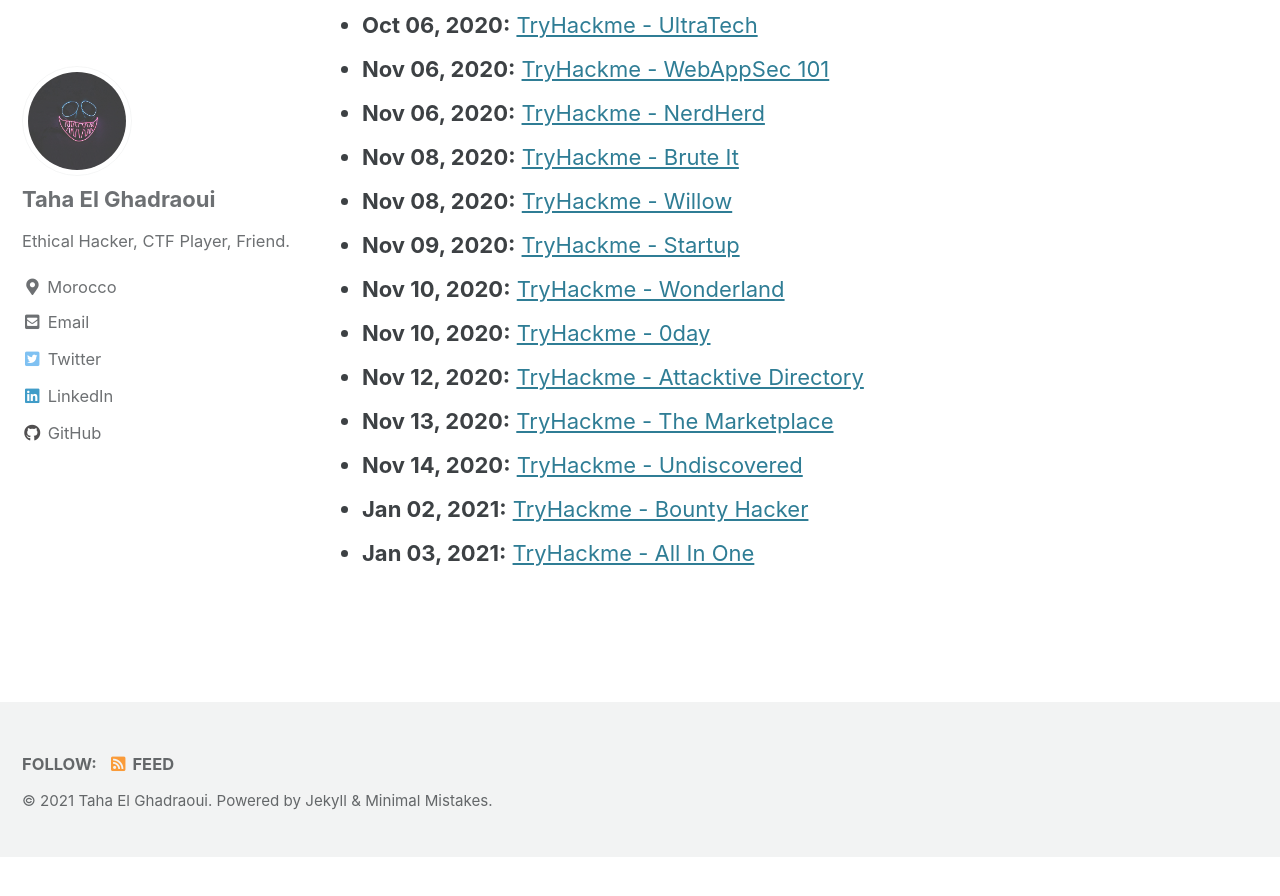
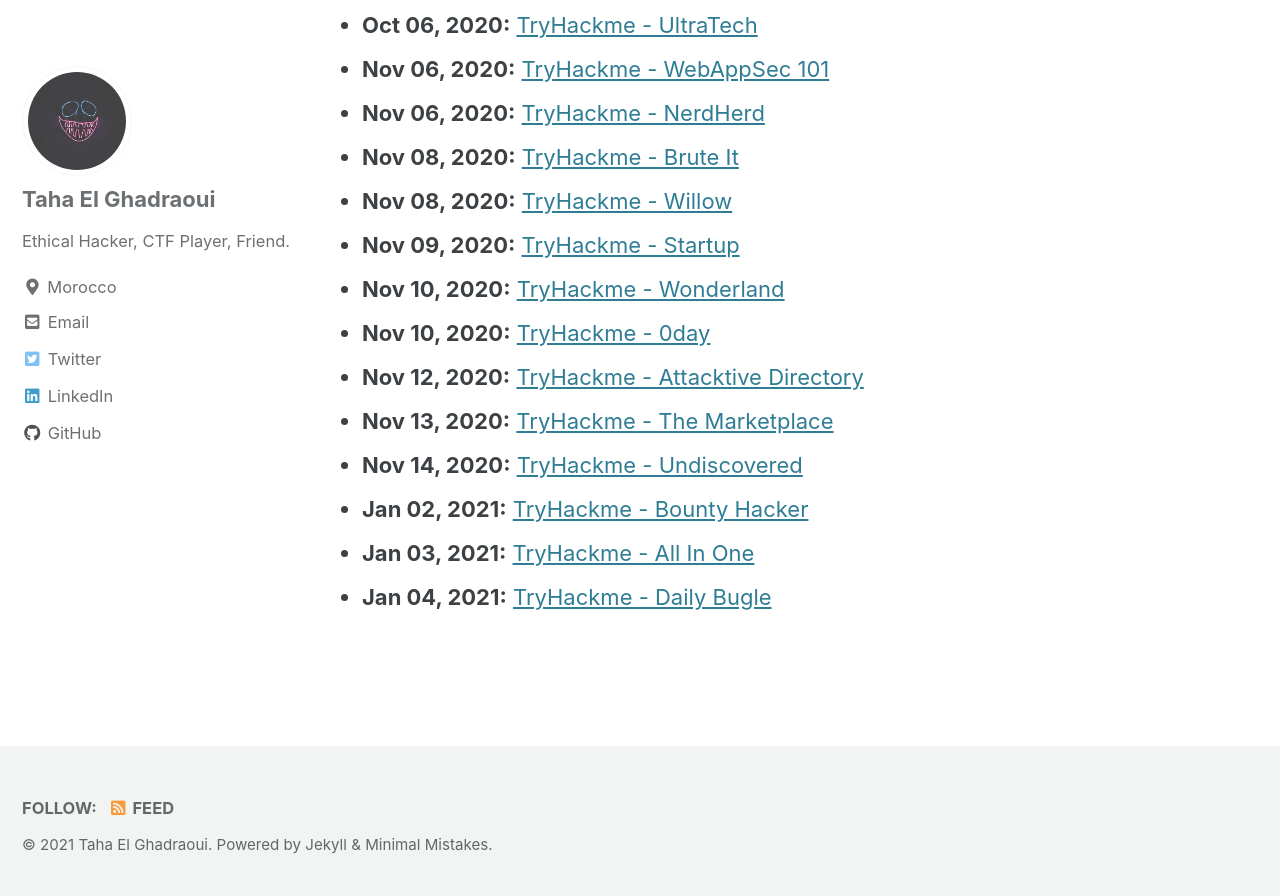
Before and after one commit to bvr0n/bvr0n.github.io, a Jekyll site: the page built from _pages/tryhackme-wr.md, in a window 1280 px wide and 900 px high, scrolled down 1183 px. Shown: the top 896 px of the window. Built offline with Jekyll 4.4.1, drawn with Linux system fonts in a browser that asks for light colours; cached includes are drawn as plain includes; before the commit the page ends 2039 px from its top, so only the background shows below that.

Commit message:
Update tryhackme-wr.md

```diff
--- a/_pages/tryhackme-wr.md
+++ b/_pages/tryhackme-wr.md
@@ -27,3 +27,4 @@
 - **Nov 14, 2020:** [TryHackme - Undiscovered](../_posts/thm/2020-11-14-undiscovered.md)
 - **Jan 02, 2021:** [TryHackme - Bounty Hacker](../_posts/thm/2021-01-02-bounty_hacker.md)
 - **Jan 03, 2021:** [TryHackme - All In One](../_posts/thm/2021-01-03-all_in_one.md)
+- **Jan 04, 2021:** [TryHackme - Daily Bugle](../_posts/thm/2021-01-04-dailybugle.md)
```
